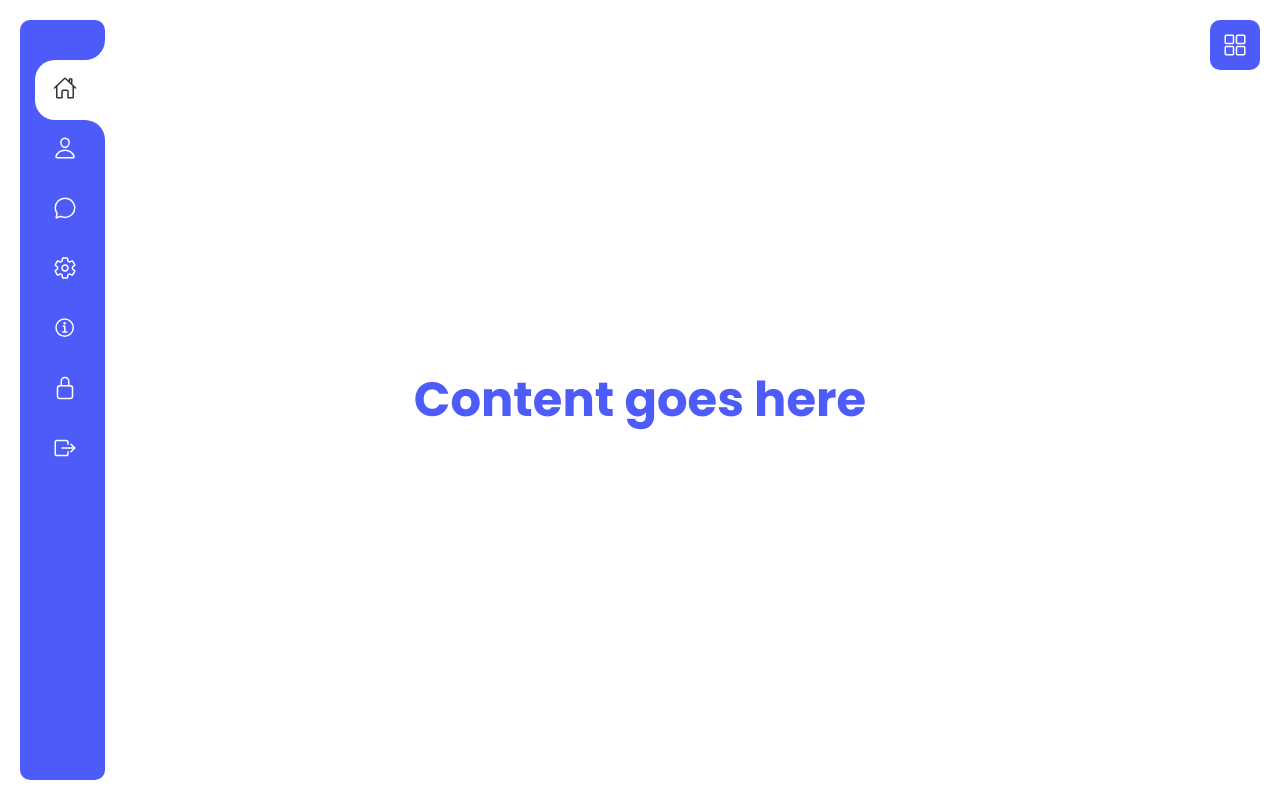
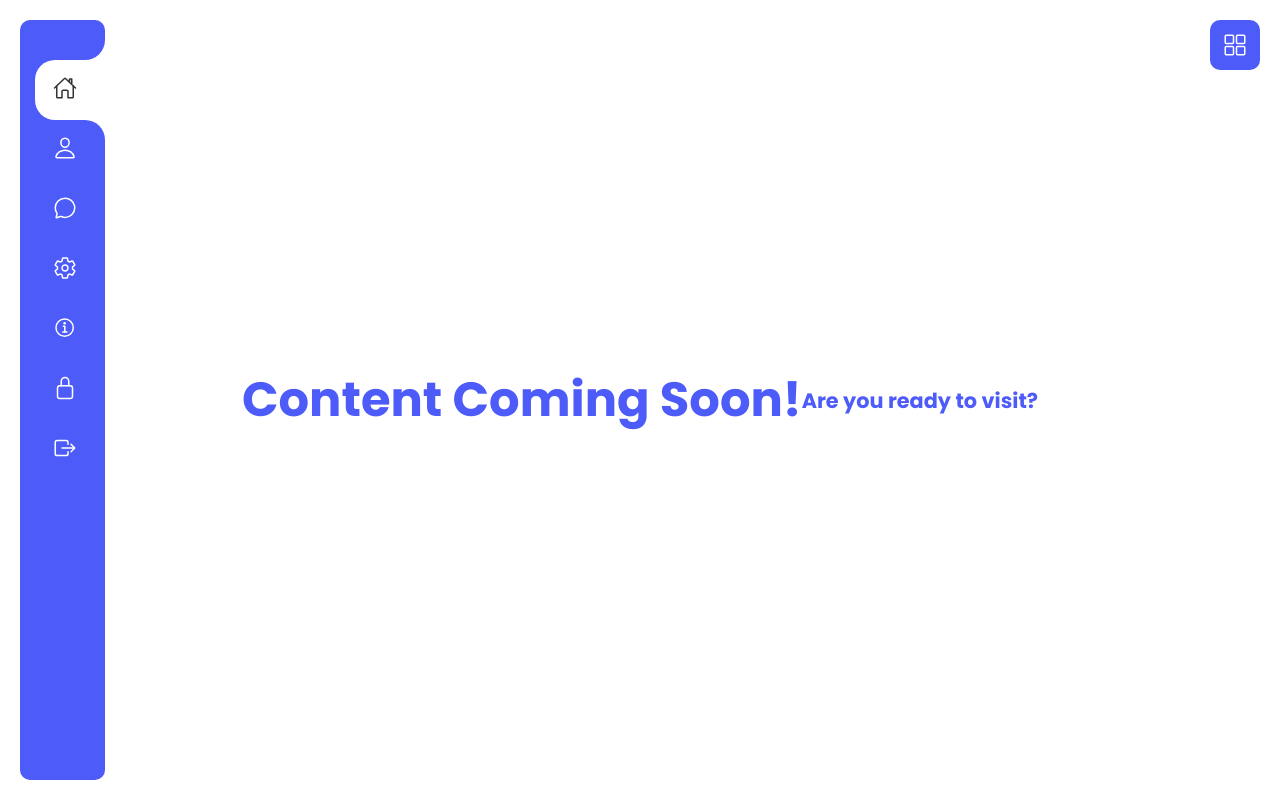
Before and after one commit to RakibulIslamm/sitebar-menu, a plain HTML site: page index.html in a window 1280 px wide. Drawn offline with nearby package versions, Linux system fonts and the light colour scheme.

Commit message:
Coming Soon!

```diff
--- a/index.html
+++ b/index.html
@@ -73,7 +73,8 @@
         <ion-icon name="close-outline" class="close"></ion-icon>
     </div>
     <div class="content">
-        <h1>Content goes here</h1>
+        <h1>Content Coming Soon!</h1>
+        <h3>Are you ready to visit?</h3>
     </div>
     <script type="module" src="https://unpkg.com/ionicons@5.5.2/dist/ionicons/ionicons.esm.js"></script>
     <script nomodule src="https://unpkg.com/ionicons@5.5.2/dist/ionicons/ionicons.js"></script>
--- a/style.css
+++ b/style.css
@@ -164,3 +164,8 @@ body{
     color: #4d5bf9;
     font-size: 3em;
 }
+
+.content h3{
+    color: #4d5bf9;
+    font-size: 1.3em;
+}
```
